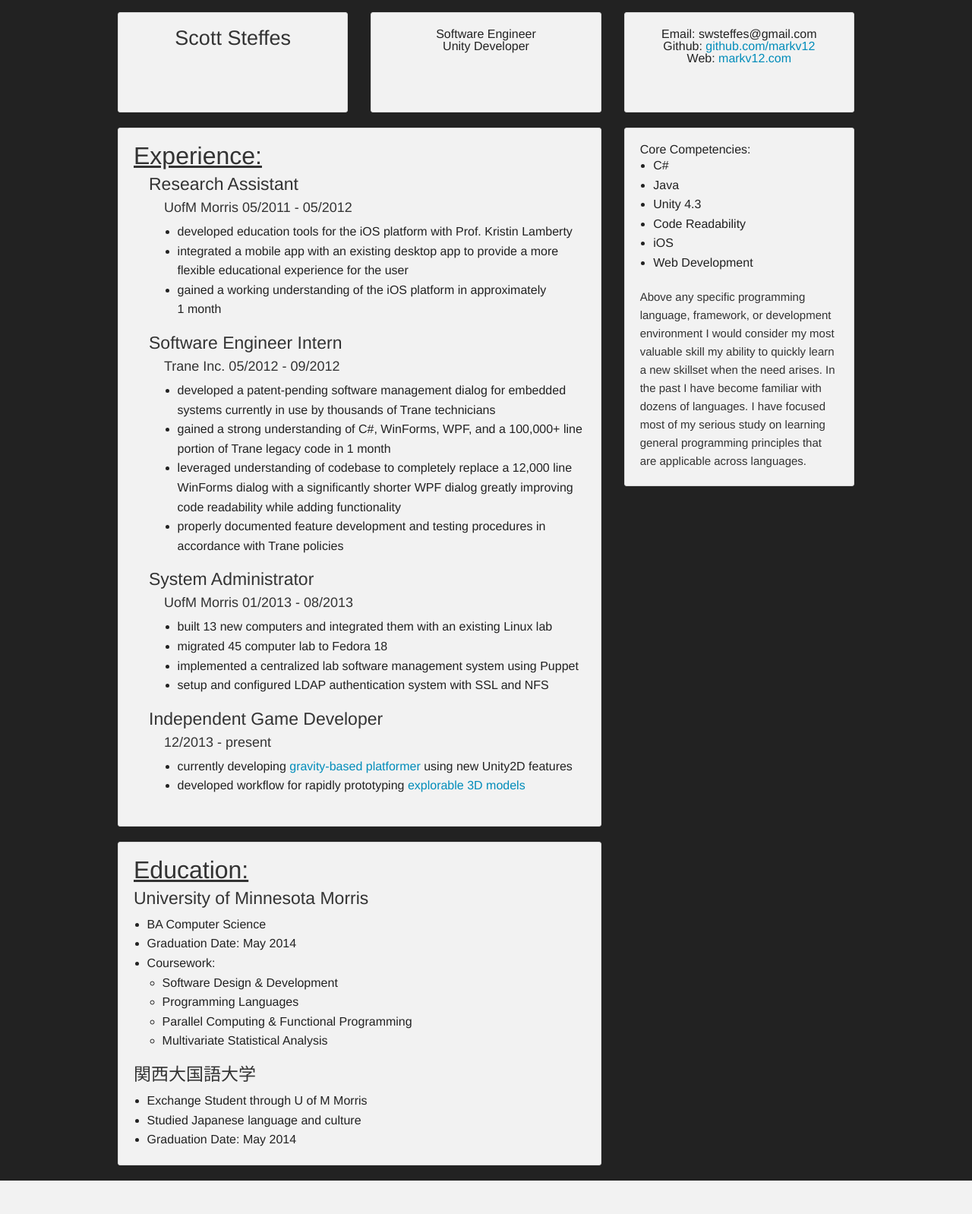
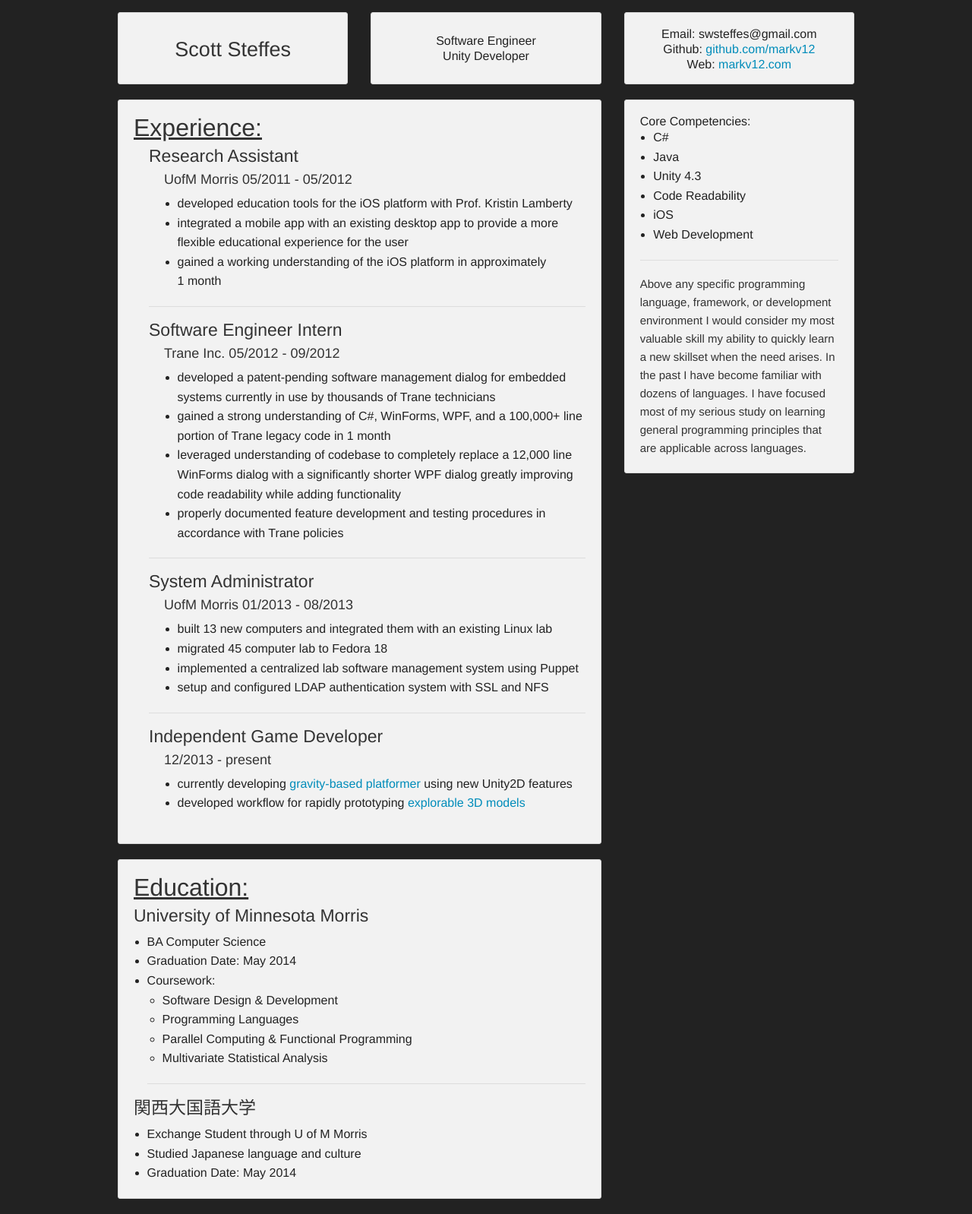
Before and after one commit to markv12/markv12.com, a PHP site: page /resume/index.html in a window 1280 px wide. Shown: the whole page at 76% size. Before the commit the page ends 1554 px from the top, so only its background shows below. Run offline with PHP 8.4, Linux system fonts and the light colour scheme.

Commit message:
Improved Formatting of resume

```diff
--- a/resume/index.html
+++ b/resume/index.html
@@ -10,26 +10,27 @@
 	</head>
 	<body>
 		<br />
-		<div class="row" style="text-align:center;" data-equalizer>
-			<div class="large-4 medium-4 small-12 columns" >
-				<div class="panel radius" data-equalizer-watch>
-					<h3>Scott Steffes</h3>
+		<div class="row" style="text-align:center;" >
+			<div class="large-4 medium-6 small-12 columns" >
+				<div class="panel radius setHeight">
+					<h3 style="margin-top: 15px">Scott Steffes</h3>
 				</div>
 			</div>
-			<div class="large-4 medium-4 small-12 columns" >
-				<div class="panel radius" data-equalizer-watch>
-					Software Engineer
-					<br />
-					Unity Developer
+			<div class="large-4 medium-6 small-12 columns" >
+				<div class="panel radius setHeight" >
+					<div class="smallMargin" style="margin-top: 9px">Software Engineer</div>
+					<div class="smallMargin">Unity Developer</div>
 				</div>
 			</div>
-			<div class="large-4 medium-4 small-12 columns" >
-				<div class="panel radius" data-equalizer-watch>
-					Email: swsteffes@gmail.com
-					<br />
-					Github: <a href="https://github.com/markv12">github.com/markv12</a>
-					<br />
-					Web: <a href="http://www.markv12.com">markv12.com</a>
+			<div class="large-4 medium-12 small-12 columns" >
+				<div class="panel radius setHeight" >
+					<div class="smallMargin">Email: swsteffes@gmail.com</div>
+					<div class="smallMargin">
+						Github: <a href="https://github.com/markv12">github.com/markv12</a>
+					</div>
+					<div class="smallMargin">
+						Web: <a href="http://www.markv12.com">markv12.com</a>
+					</div>
 				</div>
 			</div>
 		</div>
@@ -54,7 +55,7 @@
 								</li>
 							</ul>
 						</div>
-
+<hr />
 						<h4>Software Engineer Intern</h4>
 						<div class="indented">
 							<h5>Trane Inc. 05/2012 - 09/2012</h5>
@@ -73,6 +74,7 @@
 								</li>
 							</ul>
 						</div>
+						<hr />
 						<h4>System Administrator</h4>
 						<div class="indented">
 							<h5>UofM Morris 01/2013 - 08/2013</h5>
@@ -91,6 +93,7 @@
 								</li>
 							</ul>
 						</div>
+						<hr />
 						<h4>Independent Game Developer</h4>
 						<div class="indented">
 							<h5>12/2013 - present</h5>
@@ -129,7 +132,7 @@
 							Web Development
 						</li>
 					</ul>
-
+					<hr />
 					<p style="font-size: 15px">
 						Above any specific programming language, framework, or development environment I would consider my most valuable skill my ability to quickly learn a new skillset when the need arises.
 						In the past I have become familiar with dozens of languages.
@@ -167,6 +170,7 @@
 								</li>
 							</ul>
 						</li>
+						<hr />
 					</ul><h4>関西大国語大学</h4>
 					<ul>
 						<li>
--- a/resume/stylesheet.css
+++ b/resume/stylesheet.css
@@ -1,12 +1,24 @@
 body {
-	background-color:#222222;
+	background-color: #222222;
 }
 
-body *{
-	//color:#222222 !important;
-	font-family:Helvetica, Arial, sans-serif !important;
+body * {
+	//color: #222222 !important;
+	font-family: Helvetica, Arial, sans-serif !important;
 }
 
-h1{text-decoration:underline}
+h1 {
+	text-decoration: underline
+}
 
-.indented { margin-left: 20px; }
+.indented {
+	margin-left: 20px;
+}
+
+.smallMargin {
+	margin-bottom: 4px;
+}
+
+.setHeight {
+	height: 95px;
+}
```
